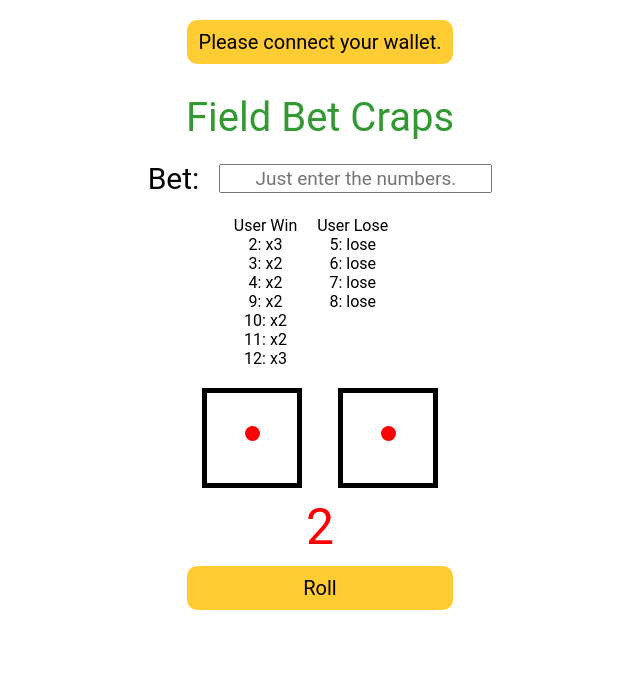
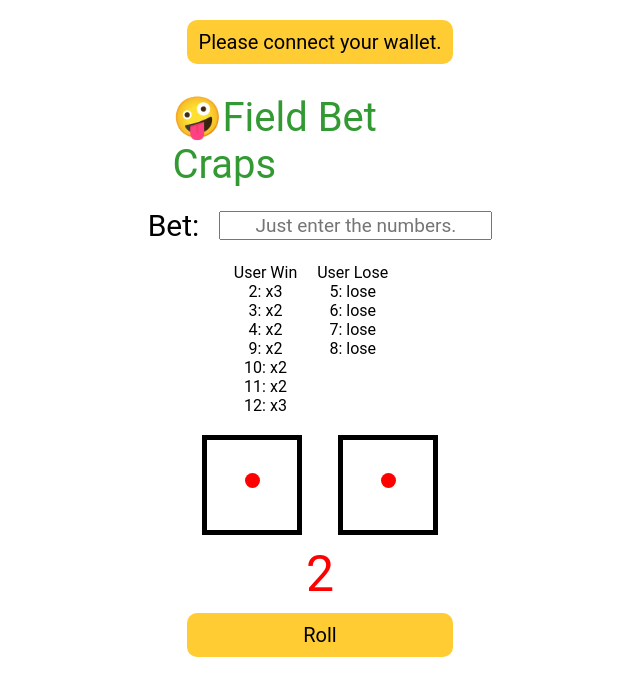
Before and after one commit to Generation-Foundation/Dapp-front, a Next.js app: page / in a window 1280 px wide. Shown: the top 696 px of the page, without its empty margins (320-960 px from the left). Built offline with nearby package versions, Linux system fonts and the light colour scheme.

Commit message:
이모지 추가

```diff
--- a/src/components/units/main/main.presenter.tsx
+++ b/src/components/units/main/main.presenter.tsx
@@ -37,7 +37,7 @@ const MainPresenter = (props: IMainPresenterProps) => {
           onClick={props.onClickConnectWallet}
           disabled={props.wallet === "" ? false : true}
         />
-        <s.Title>Field Bet Craps</s.Title>
+        <s.Title>🤪Field Bet Craps</s.Title>
         <s.BettingContainer>
           <s.BettingText>Bet:</s.BettingText>
           <s.BettingInput
```
